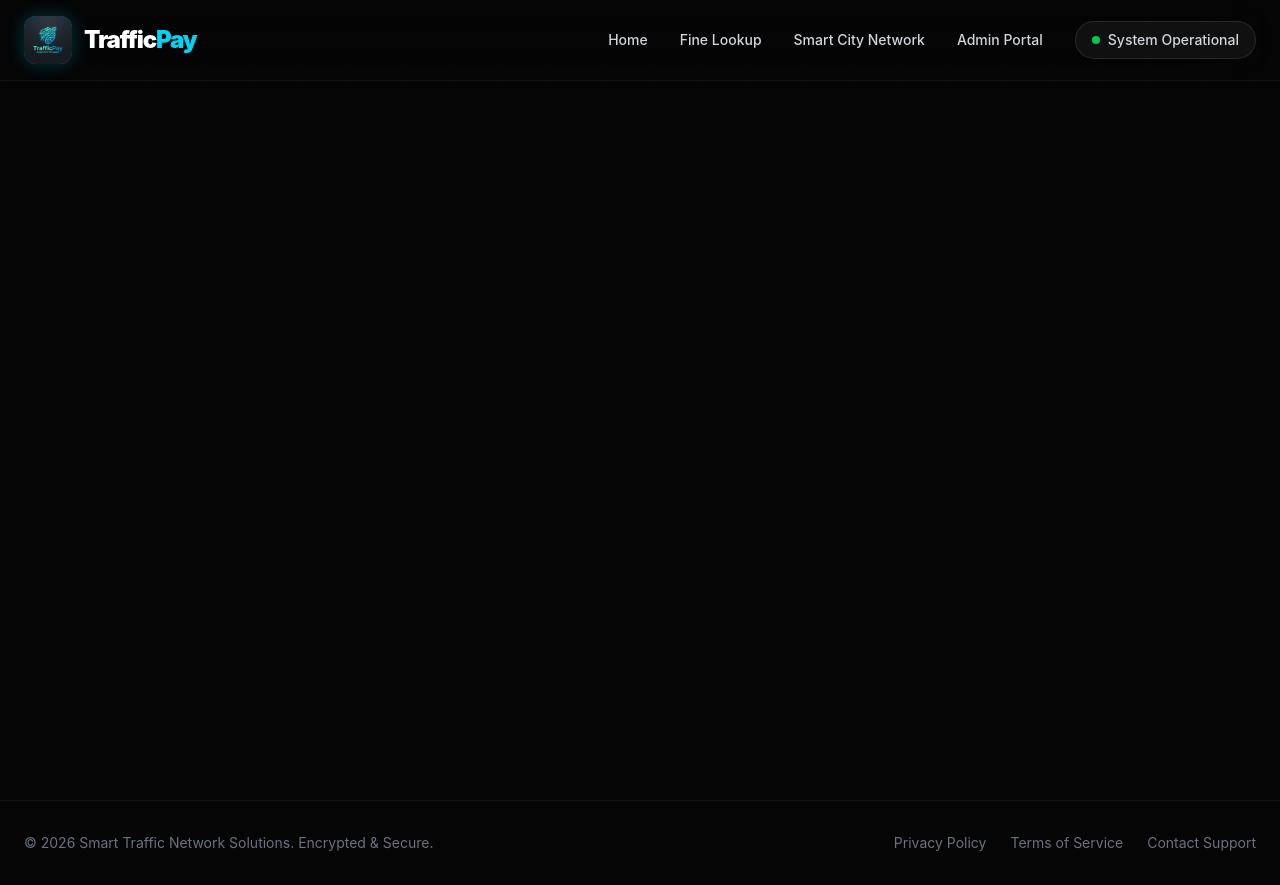
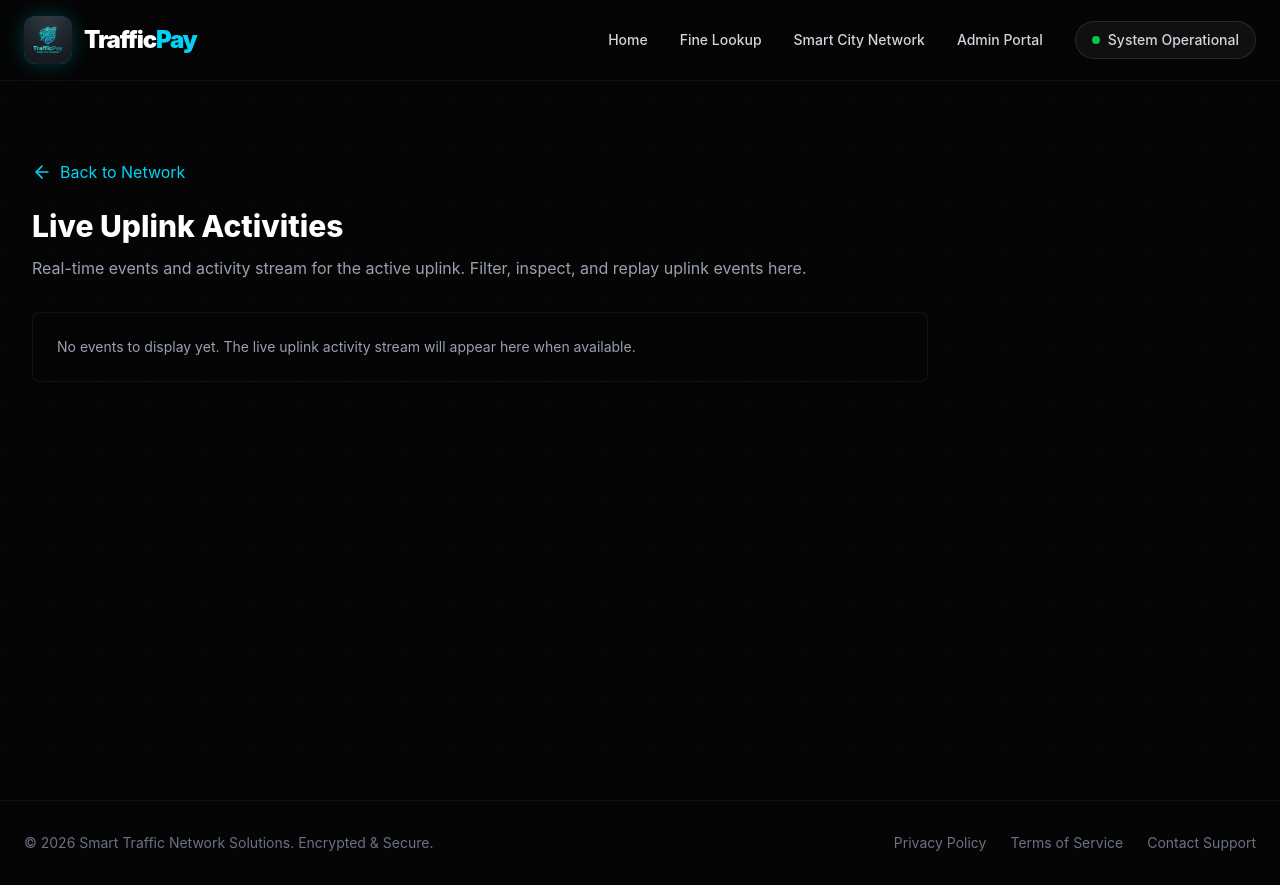
Before and after one commit to Theek237/TrafficPay, a React (Vite) app in the folder web-portal/: page /network/live-uplink-activities in a window 1280 px wide. Built offline with nearby package versions, Linux system fonts and the light colour scheme.

Commit message:
feat(web): add Live Uplink Activities page and navigation

```diff
--- a/web-portal/src/App.jsx
+++ b/web-portal/src/App.jsx
@@ -8,6 +8,7 @@ const Lookup = lazy(() => import('./pages/Lookup'));
 const Login = lazy(() => import('./pages/admin/Login'));
 const Dashboard = lazy(() => import('./pages/admin/Dashboard'));
 const Network = lazy(() => import('./pages/Network'));
+const LiveUplinkActivities = lazy(() => import('./pages/LiveUplinkActivities'));
 const PrivacyPolicy = lazy(() => import('./pages/PrivacyPolicy'));
 const TermsOfService = lazy(() => import('./pages/TermsOfService'));
 const ContactSupport = lazy(() => import('./pages/ContactSupport'));
@@ -80,6 +81,7 @@ function App() {
               <Route path="/" element={<Home />} />
               <Route path="/lookup" element={<Lookup />} />
               <Route path="/network" element={<Network />} />
+              <Route path="/network/live-uplink-activities" element={<LiveUplinkActivities />} />
               <Route path="/admin/login" element={<Login />} />
               <Route path="/admin/dashboard" element={<Dashboard />} />
               <Route path="/privacy-policy" element={<PrivacyPolicy />} />
--- /dev/null
+++ b/web-portal/src/pages/LiveUplinkActivities.jsx
@@ -0,0 +1,35 @@
+import React from 'react';
+import { motion } from 'framer-motion';
+import { ArrowLeft } from 'lucide-react';
+import { Link } from 'react-router-dom';
+
+export default function LiveUplinkActivities() {
+  const pageTransition = {
+    initial: { opacity: 0, y: 20 },
+    animate: { opacity: 1, y: 0, transition: { duration: 0.25 } },
+    exit: { opacity: 0, y: 10, transition: { duration: 0.12 } }
+  };
+
+  return (
+    <motion.div
+      variants={pageTransition}
+      initial="initial"
+      animate="animate"
+      exit="exit"
+      className="flex-grow flex flex-col items-start justify-start py-20 px-8"
+    >
+      <div className="max-w-4xl w-full">
+        <Link to="/network" className="inline-flex items-center gap-2 text-cyan-400 hover:underline mb-6">
+          <ArrowLeft className="w-5 h-5" /> Back to Network
+        </Link>
+
+        <h2 className="text-3xl font-extrabold mb-3">Live Uplink Activities</h2>
+        <p className="text-gray-400 mb-8">Real-time events and activity stream for the active uplink. Filter, inspect, and replay uplink events here.</p>
+
+        <div className="rounded-lg border border-white/6 bg-[#050505]/60 p-6">
+          <p className="text-sm text-gray-400">No events to display yet. The live uplink activity stream will appear here when available.</p>
+        </div>
+      </div>
+    </motion.div>
+  );
+}
--- a/web-portal/src/pages/Network.jsx
+++ b/web-portal/src/pages/Network.jsx
@@ -1,8 +1,10 @@
 import React from 'react';
+import { useNavigate } from 'react-router-dom';
 import { motion } from 'framer-motion';
 import { Activity, Radio, Wifi, Zap, Server, ShieldCheck } from 'lucide-react';
 
 export default function Network() {
+  const navigate = useNavigate();
   const pageTransition = {
     initial: { opacity: 0, scale: 0.98, filter: 'blur(5px)' },
     animate: { opacity: 1, scale: 1, filter: 'blur(0px)', transition: { duration: 0.3, ease: "easeOut" } },
@@ -27,7 +29,11 @@ export default function Network() {
           initial={{ opacity: 0, y: 20 }}
           animate={{ opacity: 1, y: 0 }}
           transition={{ delay: 0.1 }}
-          className="inline-flex items-center gap-2 px-4 py-2 rounded-full bg-cyan-500/10 border border-cyan-500/20 text-cyan-400 text-sm font-semibold uppercase tracking-wider mb-6"
+          className="inline-flex items-center gap-2 px-4 py-2 rounded-full bg-cyan-500/10 border border-cyan-500/20 text-cyan-400 text-sm font-semibold uppercase tracking-wider mb-6 cursor-pointer"
+          onClick={() => navigate('/network/live-uplink-activities')}
+          role="button"
+          tabIndex={0}
+          onKeyDown={(e) => { if (e.key === 'Enter' || e.key === ' ') navigate('/network/live-uplink-activities'); }}
         >
           <Radio className="w-4 h-4 animate-pulse" /> Live Uplink Active
         </motion.div>
```
Also changed, not shown: 2 other files (tests, documents, lock files or other folders).
